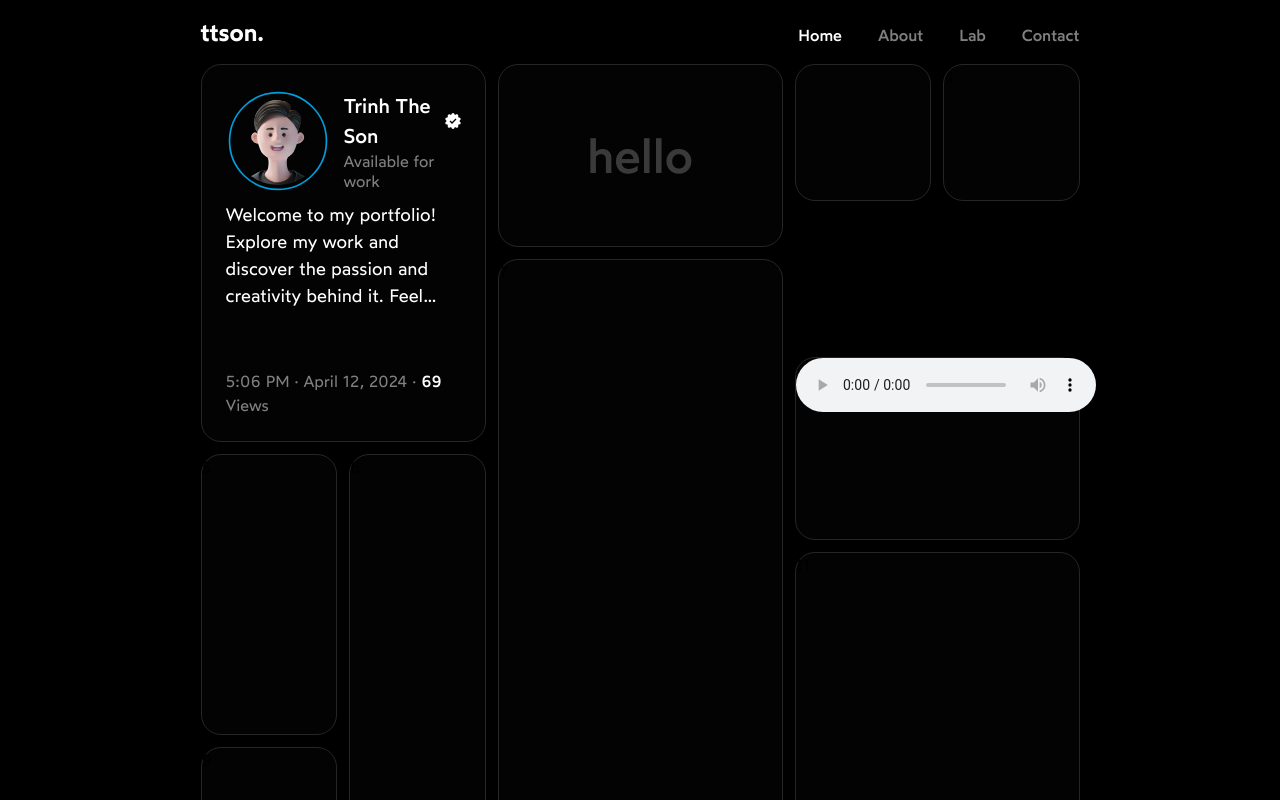
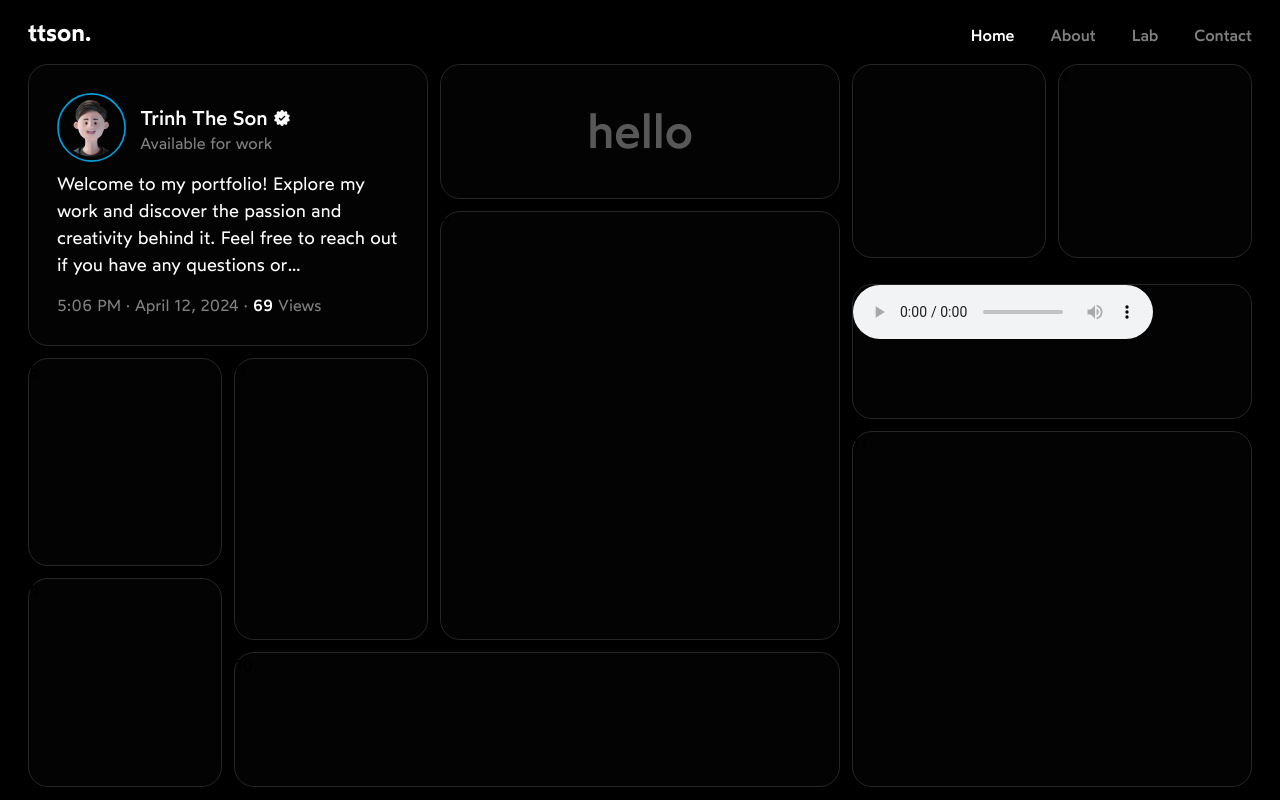
Before and after one commit to ttsoncs/portfolio-refactor, a Next.js app: page / in a window 1280 px wide. Shown: the top 800 px of the page. Built offline with nearby package versions, Linux system fonts and the light colour scheme.

Commit message:
Adjust padding and aspect-ratio in FirstGrid.js Update max-width in MaxWidthWrapper.js

```diff
--- a/src/components/HomeGrid/FirstGrid.js
+++ b/src/components/HomeGrid/FirstGrid.js
@@ -51,12 +51,13 @@ const Wrapper = styled.section`
   grid-column: 1/5;
   grid-row: 1/5;
   grid-template-rows: repeat(6, 1fr);
-  padding: 24px;
+  padding: 28px;
 
   @media ${QUERIES.phoneAndSmaller} {
-    aspect-ratio: 3 / 2;
+    aspect-ratio: 4 / 3;
     grid-column: 1/-1;
     grid-row: initial;
+    padding: 24px;
   }
 `;
 
--- a/src/components/MaxWidthWrapper/MaxWidthWrapper.js
+++ b/src/components/MaxWidthWrapper/MaxWidthWrapper.js
@@ -1,6 +1,6 @@
 "use client";
 
-import { QUERIES, BREAKPOINTS } from "@/constants";
+import { BREAKPOINTS } from "@/constants";
 import React from "react";
 import styled from "styled-components";
 
@@ -10,22 +10,10 @@ function MaxWidthWrapper({ children }) {
 
 const Wrapper = styled.div`
   margin-inline: auto;
-  max-width: ${BREAKPOINTS.laptopMax * 0.9}px;
+  max-width: ${BREAKPOINTS.laptopMax}px;
   min-height: 100%;
   padding-inline: 28px;
   position: relative;
-
-  @media ${QUERIES.laptopAndSmaller} {
-    max-width: ${BREAKPOINTS.tabletMax * 0.85}px;
-  }
-
-  @media ${QUERIES.tabletAndSmaller} {
-    max-width: ${BREAKPOINTS.tabletMax * 0.8}px;
-  }
-
-  @media ${QUERIES.phoneAndSmaller} {
-    max-width: ${BREAKPOINTS.phoneMax * 0.75}px;
-  }
 `;
 
 export default MaxWidthWrapper;
```
